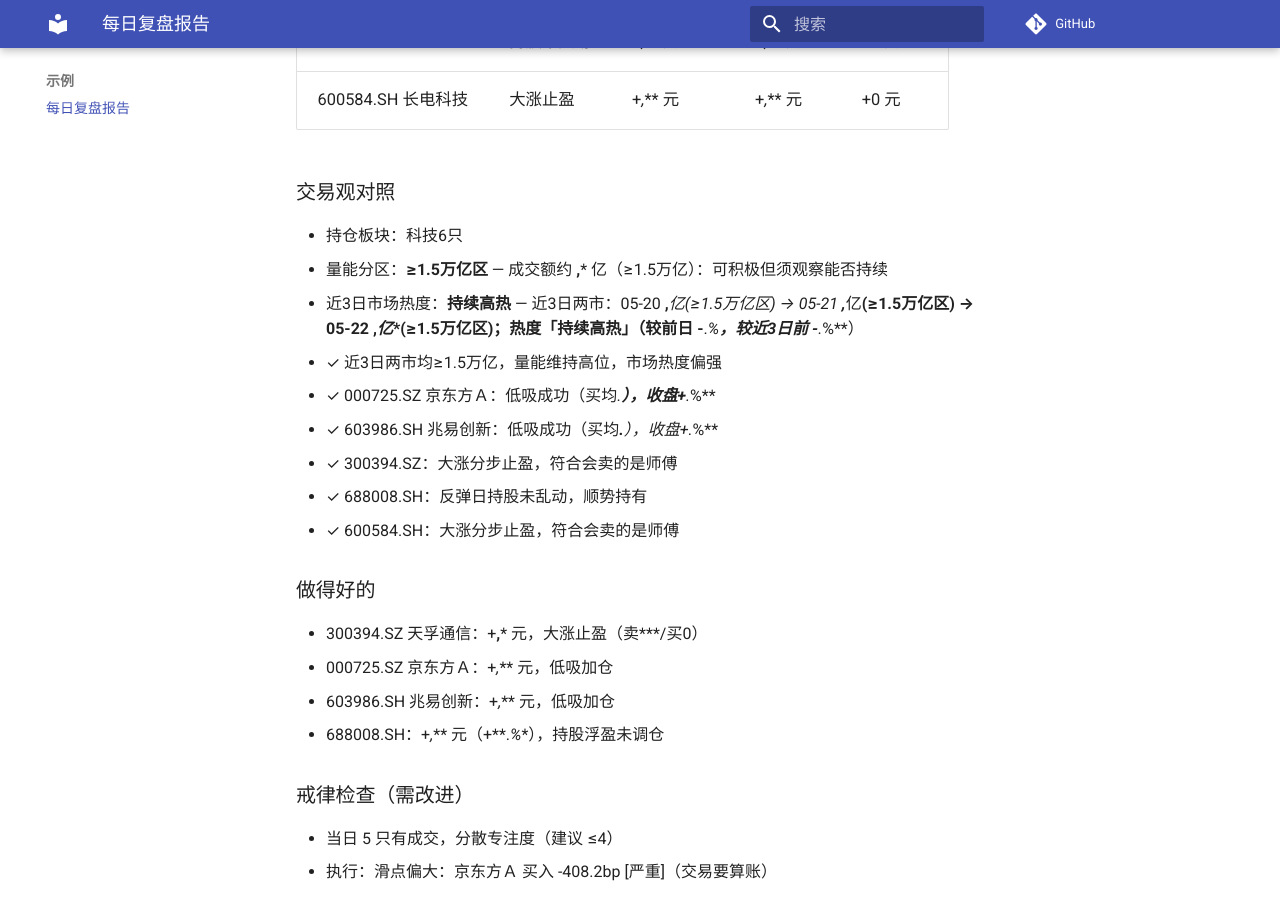
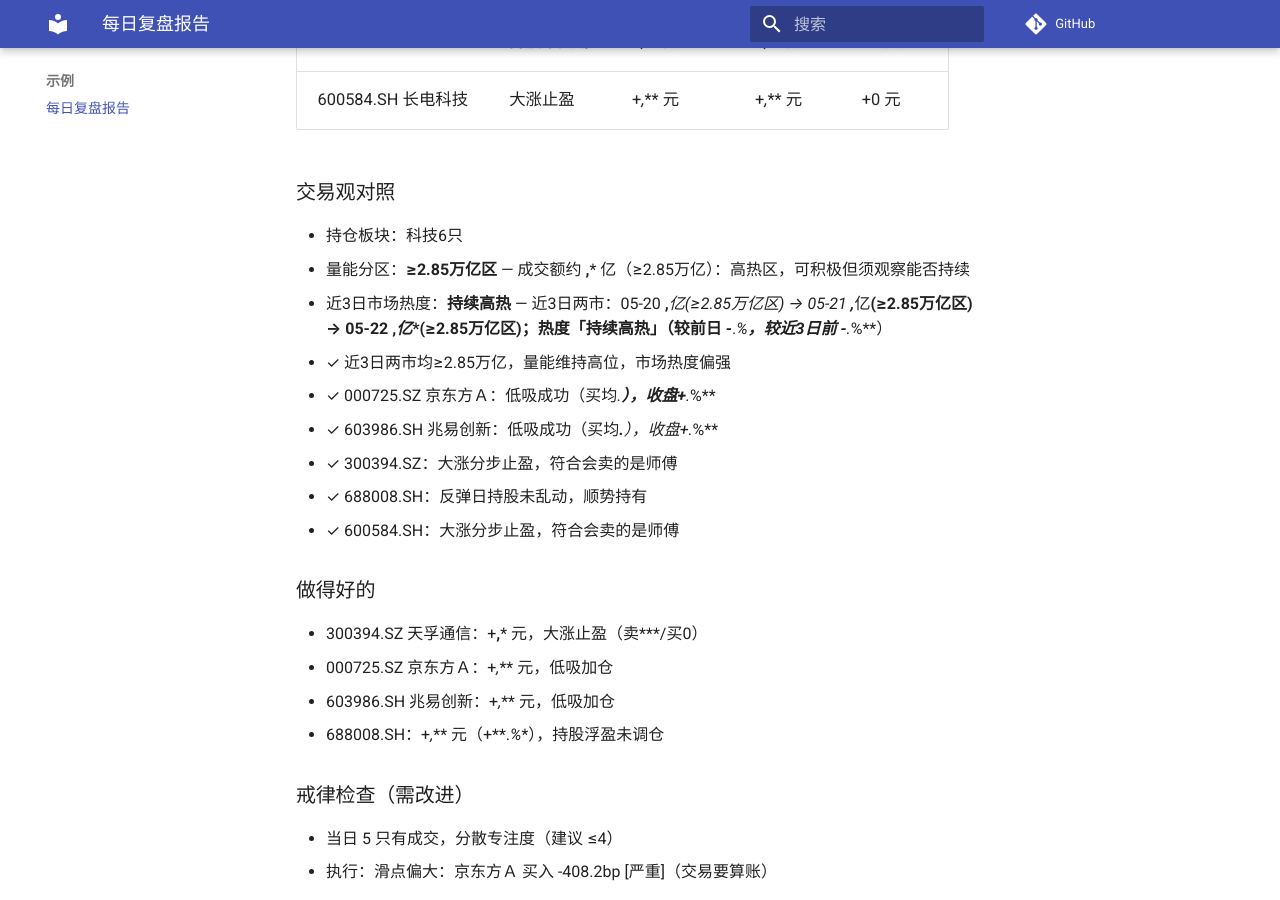
Before and after one commit to atorber/qmt-trading-skill, an MkDocs documentation site: the page built from docs/examples/daily-eval-report.md, in a window 1280 px wide and 900 px high, scrolled down 4097 px. Built offline with MkDocs 1.6.1 and Material for MkDocs 9.7.7, drawn with Linux system fonts in a browser that asks for light colours; comment, search, counter and statistics services are not loaded.

Commit message:
feat: 更新交易哲学文档与代码，调整量能区间至≥2.85万亿
- 修改 daily-eval-report.md 和 trading-philosophy.md，更新量能分区描述，反映新的市场热度标准。
- 在 trading_philosophy.py 中调整相关常量和逻辑，确保与文档一致。
- 更新测试用例以验证新量能区间的正确性。

Co-authored-by: Cursor <cursoragent@cursor.com>

```diff
--- a/docs/examples/daily-eval-report.md
+++ b/docs/examples/daily-eval-report.md
@@ -102,9 +102,9 @@ python skills/qmt-bridge-execution-review/scripts/daily_trade_report.py \
 ### 交易观对照
 
 - 持仓板块：科技6只
-- 量能分区：**≥1.5万亿区** — 成交额约 **,*** 亿（≥1.5万亿）：可积极但须观察能否持续
-- 近3日市场热度：**持续高热** — 近3日两市：05-20 **,***亿**(≥1.5万亿区) → 05-21 **,***亿**(≥1.5万亿区) → 05-22 **,***亿**(≥1.5万亿区)；热度「持续高热」（较前日 -**.*%**，较近3日前 -**.*%**）
-- ✓ 近3日两市均≥1.5万亿，量能维持高位，市场热度偏强
+- 量能分区：**≥2.85万亿区** — 成交额约 **,*** 亿（≥2.85万亿）：高热区，可积极但须观察能否持续
+- 近3日市场热度：**持续高热** — 近3日两市：05-20 **,***亿**(≥2.85万亿区) → 05-21 **,***亿**(≥2.85万亿区) → 05-22 **,***亿**(≥2.85万亿区)；热度「持续高热」（较前日 -**.*%**，较近3日前 -**.*%**）
+- ✓ 近3日两市均≥2.85万亿，量能维持高位，市场热度偏强
 - ✓ 000725.SZ 京东方Ａ：低吸成功（买均*.**），收盘+**.*%**
 - ✓ 603986.SH 兆易创新：低吸成功（买均***.**），收盘+**.*%**
 - ✓ 300394.SZ：大涨分步止盈，符合会卖的是师傅
```
Also changed, not shown: skills/qmt-bridge-execution-review/references/trading-philosophy.md (+2 -2 lines), 2 other files.
